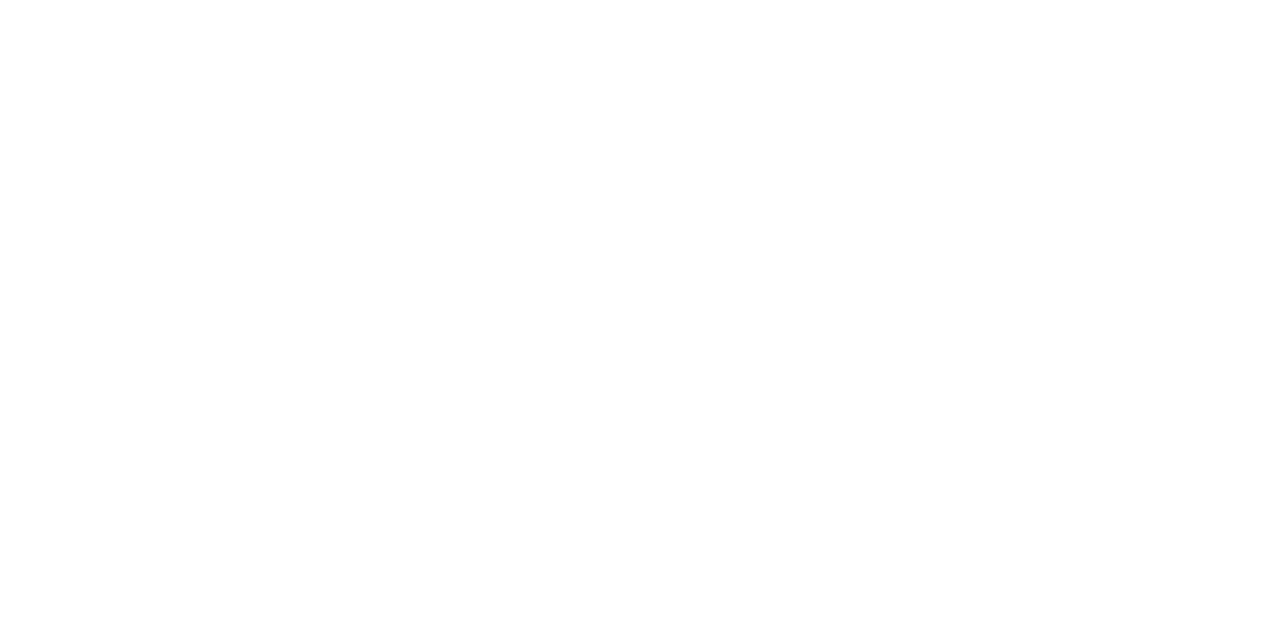
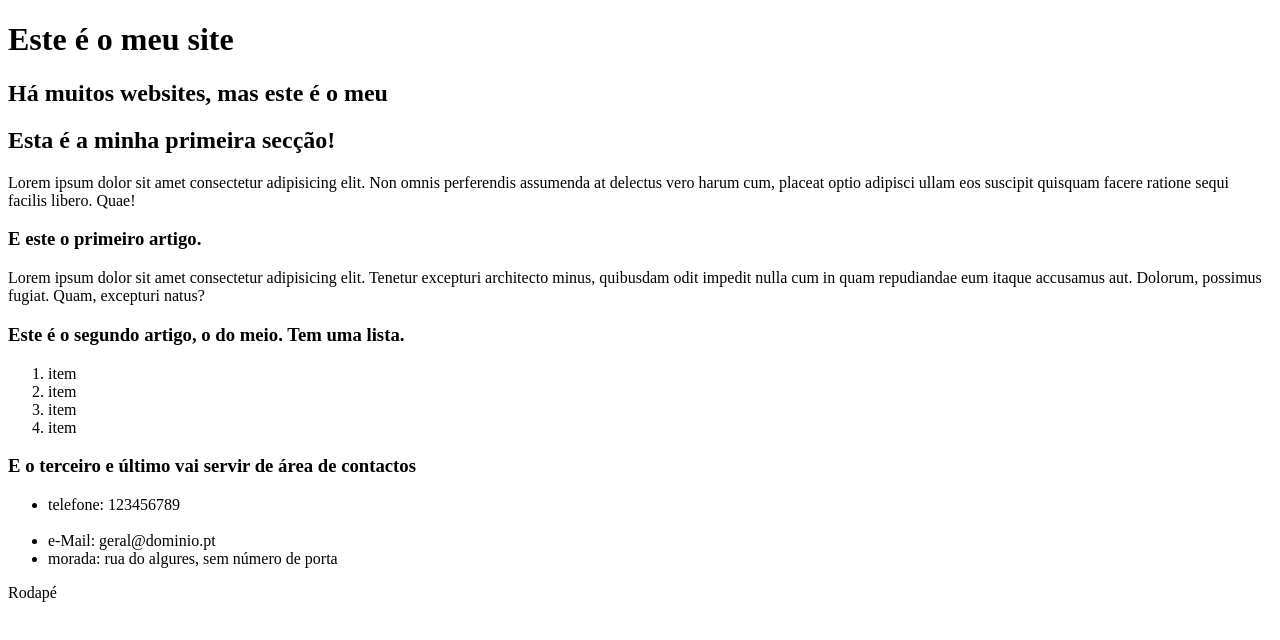
Before and after one commit to celiacardoso/projestosweb, a plain HTML site: page index.html in a window 1280 px wide. Drawn offline with Linux system fonts and the light colour scheme.

Commit message:
Add files via upload

```diff
--- a/index.html
+++ b/index.html
@@ -1 +1,40 @@
-<!doctype html>
+<!DOCTYPE html>
+<html>
+    <head>
+        <meta charset="utf-8">
+        <title>célia cardoso</title>
+    </head>
+        <body>
+            <header>
+                <h1>Este é o meu site</h1>
+                <h2>Há muitos websites, mas este é o meu</h2>
+            </header>
+            <section>
+                <h2>Esta é a minha primeira secção!</h2>
+                <p>Lorem ipsum dolor sit amet consectetur adipisicing elit. Non omnis perferendis assumenda at delectus vero harum cum, placeat optio adipisci ullam eos suscipit quisquam facere ratione sequi facilis libero. Quae!</p>
+            </section>
+            <article>
+                <h3>E este o primeiro artigo.</h3>
+                <p>Lorem ipsum dolor sit amet consectetur adipisicing elit. Tenetur excepturi architecto minus, quibusdam odit impedit nulla cum in quam repudiandae eum itaque accusamus aut. Dolorum, possimus fugiat. Quam, excepturi natus?</p>
+            </article>
+            <article>
+                <h3>Este é o segundo artigo, o do meio. Tem uma lista.</h3>
+                <ol>
+                    <li>item</li>
+                    <li>item</li>
+                    <li>item</li>
+                    <li>item</li>
+                </ol>
+            </article>
+            <article>
+                <h3>E o terceiro e último vai servir de área de <strong>contactos</strong></h3>
+                <ul>
+                    <li style="disc">telefone: 123456789</li>
+                    <br>
+                    <li style="disc">e-Mail: geral@dominio.pt</li>
+                    <li style="disc">morada: rua do algures, sem número de porta</li>
+                </ul>
+            </article>
+            <footer>Rodapé</footer>
+        </body>
+</html>
--- /dev/null
+++ b/style.css
@@ -0,0 +1,75 @@
+/* link href="https://fonts.googleapis.com/css2?family=Roboto+Mono:wght@300;700&display=swap" rel="stylesheet" */
+
+body {
+    margin: 0 auto;
+    max-width: 50em;
+    font-family: "Helvetica", "Arial", sans-serif;
+    line-height: 1.5;
+    padding: 2em 1em;
+    color: #555
+}
+header {
+    line-height: 1.2;
+    padding: 1vw 2em;
+    text-align: center;
+    margin-bottom: 10%;
+}
+header h1 {
+    color: white;
+    font-size: 2.5em;
+    font-weight: 700;
+}
+header h2 {
+    margin-top: 1em;
+    padding-top: 1em;
+    text-shadow: 0 0 8px #0055FF;
+    color: orange;
+}
+header img {
+    display: inline-block;
+    height: 120px;
+    vertical-align: top;
+    width: 120px;
+}
+h1, h2, strong {
+    color: #333;
+    font-weight: 700;
+}
+html {
+    background-image: url("header.jpg");
+    background-position: center- top;
+    background-repeat: no-repeat;
+    background-size: 100% 30%;
+}
+section, footer {
+    background: #e4f0f5;
+    padding: 2px 4px;
+    vertical-align: text-bottom;
+    border-left: 2px solid #69c;
+}
+footer a {
+    border: 1px solid #e81c4f;
+    border-radius: 290486px;
+    color: white;
+    font-size: 0.6em;
+    letter-spacing: 0.2em;
+    padding: 1em 2em;
+    text-transform: uppercase;
+    text-decoration: none;
+    transition: none 200ms ease-out;
+    transition-property: color, backgroun;
+}
+footer a:hover {
+    background: #e81c4f;
+    color: white
+}
+article {
+    padding: 1em;
+    background: #fafafa;
+    border-bottom: 1px solid #d8dee9;
+    color: #a7adba;
+    font-family: "Roboto Mono", monospace;
+}
+a {
+    color: #e81c4f;
+}
```
Also changed, not shown: imagens/images.png (added).
